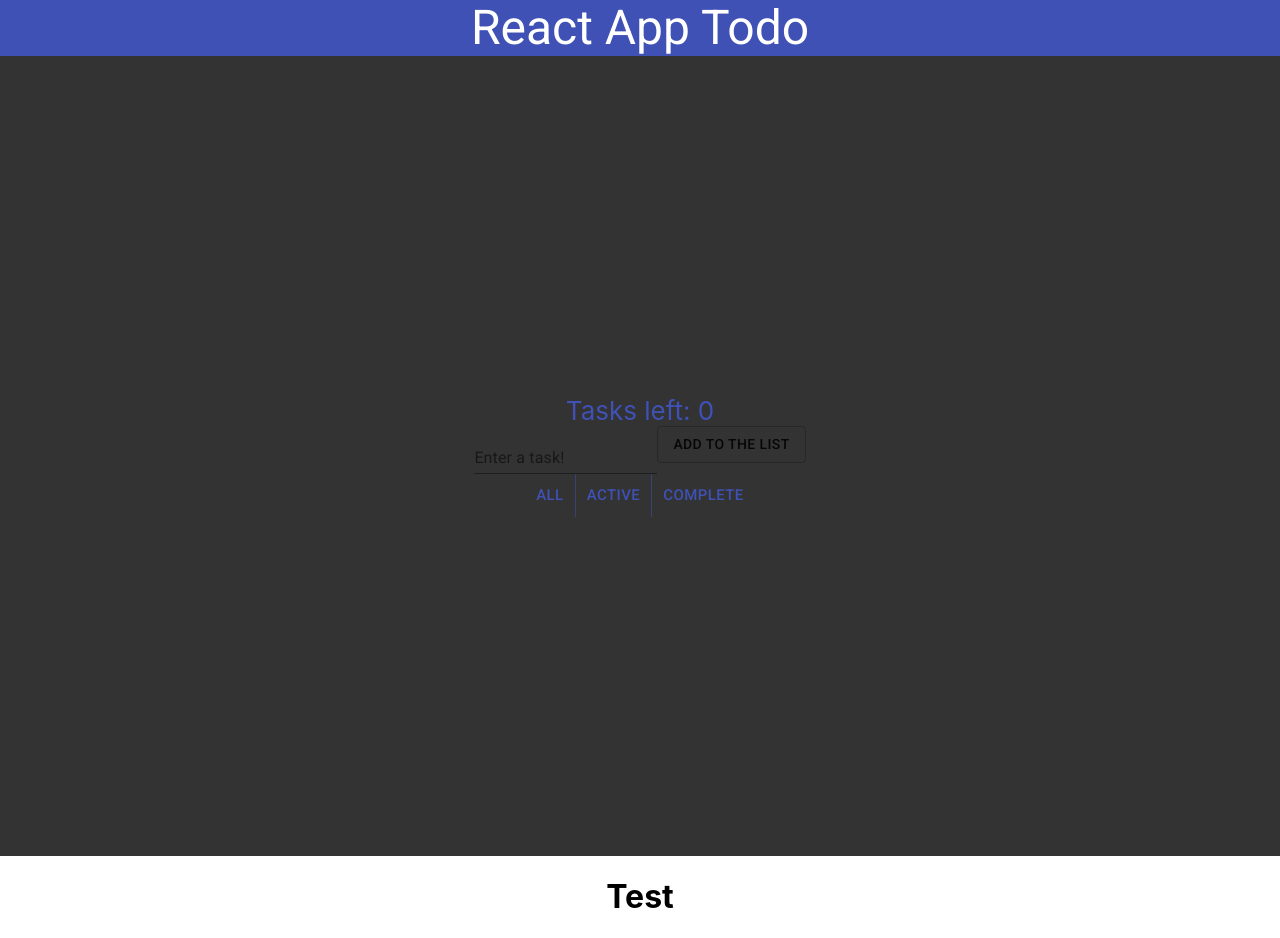
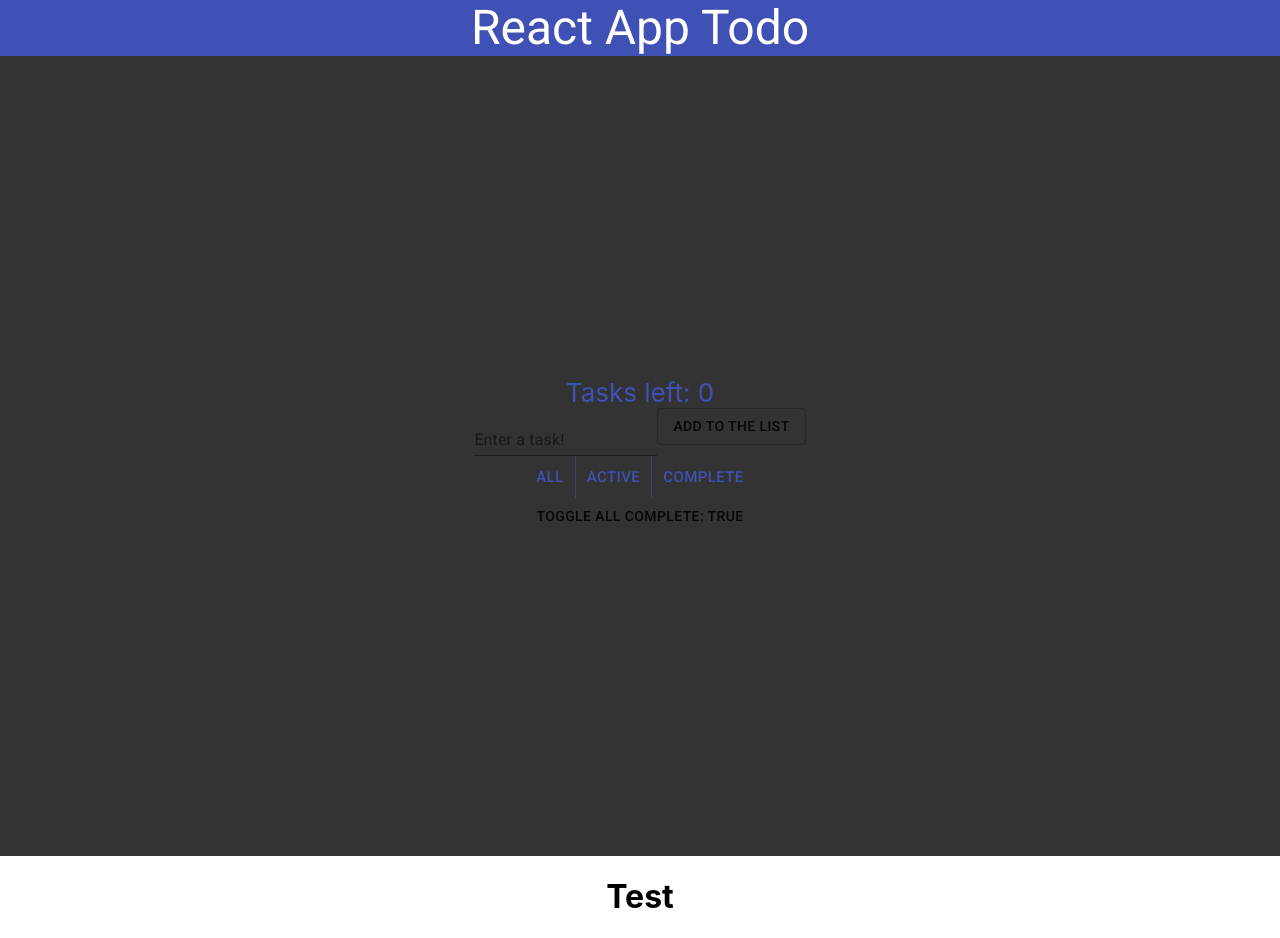
Before and after one commit to Eilima/react-to-do-list, a React (Create React App) app in the folder react-to-do-list/: page / in a window 1280 px wide. Built offline with nearby package versions, Linux system fonts and the light colour scheme.

Commit message:
Add functionality to toggle all tasks as complete or not

```diff
--- a/react-to-do-list/src/Components/TodoList.js
+++ b/react-to-do-list/src/Components/TodoList.js
@@ -4,6 +4,7 @@ import Todo from "./Todo";
 import TaskLeft from "./TaskLeft";
 import { FilterButtons } from "./FilterButtons";
 import { Header } from "./Header";
+import Button from "@material-ui/core/Button";
 
 export class TodoList extends React.Component {
   //Setting the state for parent component
@@ -11,6 +12,7 @@ export class TodoList extends React.Component {
     //A array with nested arrays for the values of the each individual 'task'
     tasks: [],
     tasksToShow: "all",
+    toggleAllComplete: true,
   };
 
   //Method that adds the value passed to it to the states array, "tasks".
@@ -50,6 +52,11 @@ export class TodoList extends React.Component {
       tasks: this.state.tasks.filter((todo) => todo.id !== id),
     });
   };
+  completedTasks = () => {
+    this.setState({
+      tasks: this.state.tasks.filter((todo) => !todo.complete),
+    });
+  };
 
   render() {
     //Sets an array that allows us to down below not have to call components state
@@ -75,12 +82,36 @@ export class TodoList extends React.Component {
           <Todo
             key={task.id}
             task={task}
-            onDelete={() => {
-              this.handleDelete(task.id);
-            }}
             toggleComplete={() => this.toggleComplete(task.id)}
+            completedTasks={this.completedTasks}
           />
         ))}
+        {this.state.tasks.some((task) => task.complete) ? (
+          <div>
+            <Button
+              onClick={this.completedTasks}
+              color="secondary"
+              variant="outlined"
+            >
+              Delete all completed
+            </Button>
+          </div>
+        ) : null}
+        <div>
+          <Button
+            onClick={() => {
+              this.setState({
+                tasks: this.state.tasks.map((task) => ({
+                  ...task,
+                  complete: this.state.toggleAllComplete,
+                })),
+                toggleAllComplete: !this.state.toggleAllComplete,
+              });
+            }}
+          >
+            Toggle All Complete: {`${this.state.toggleAllComplete}`}{" "}
+          </Button>
+        </div>
       </div>
     );
   }
```
